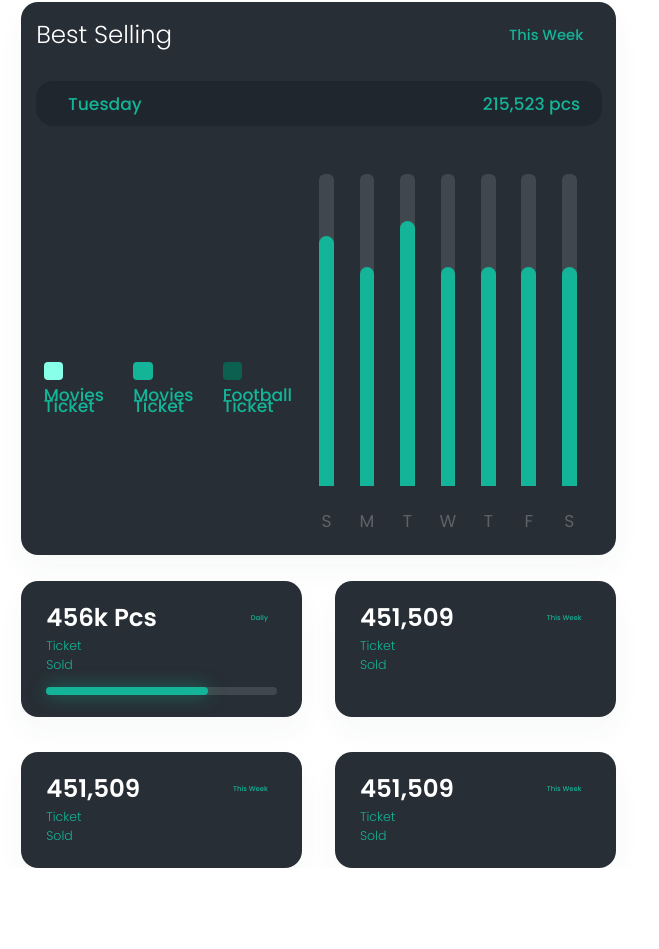
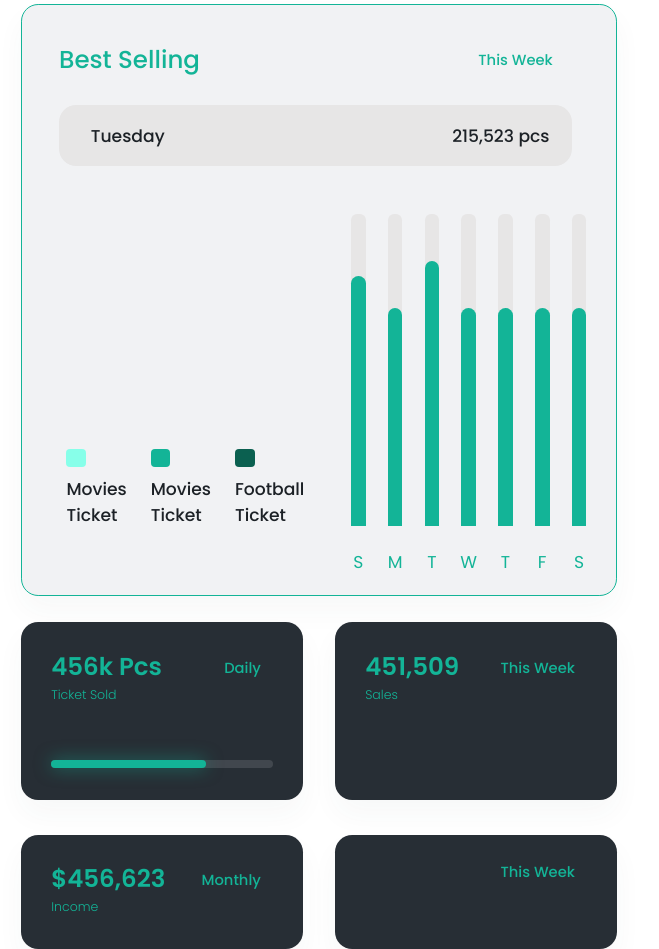
Before and after one commit to josedavid1996/prueba-tectica-eos, a Next.js app: page / in a window 1280 px wide. Shown: the part 229-1178 px from the top of the page, without its empty margins (0-659 px from the left). Before the commit the page ends 1097 px from the top, so only its background shows below. Built offline with nearby package versions, Linux system fonts and the light colour scheme.

Commit message:
feat:Segunda parte del ChartLeft

```diff
--- a/src/components/layout/ChartLeft/index.tsx
+++ b/src/components/layout/ChartLeft/index.tsx
@@ -7,9 +7,9 @@ import Text from '@src/components/shared/Text'
 const ChartLeft = () => {
   return (
     <>
-      <div className="w-full flex flex-col gap-[26px]">
+      <div className="w-full flex flex-col gap-[26px] max-w-[878.88px]">
         {/* FIRST CHART */}
-        <div className="bg-primary-400 rounded-[15px] sm:rounded-[17.1608px] shadow-card w-full pt-[15px] pb-[20.05px] pl-[15px] pr-[13.74px]">
+        <div className="bg-secondary-50 dark:bg-primary-400 rounded-[15px] sm:rounded-[17.1608px] shadow-card w-full pt-[15px] pb-[20.05px] pl-[15px] pr-[13.74px] sm:pt-[36.77px] sm:pb-[35.29pxpx] sm:pl-[36.77px] sm:pr-[44.13px] border border-primary dark:border-transparent">
           {/* TITLE */}
           <div className="flex justify-between items-center">
             <Heading variant="light" size="md">
@@ -28,7 +28,7 @@ const ChartLeft = () => {
           </div>
           {/* DAY */}
 
-          <div className="pl-[12.71px] pr-[8.12px] pt-[7.37px] pb-[7.2px] sm:pl-[31.87px] sm:pr-[22.13px] sm:pt-[18.39px] sm:pb-[16.9px] flex justify-between bg-primary-300 rounded-[6.88085px] sm:rounded-[17.1608px] sm:mt-[26.74px] sm:mb-[35.55px]">
+          <div className="pl-[12.71px] pr-[8.12px] pt-[7.37px] pb-[7.2px] sm:pl-[31.87px] sm:pr-[22.13px] sm:pt-[18.39px] sm:pb-[16.9px] flex justify-between dark:bg-primary-300 bg-[#e7e6e6] rounded-[6.88085px] sm:rounded-[17.1608px] sm:mt-[26.74px] sm:mb-[35.55px]">
             <Text size="xs" variant="medium">
               Tuesday
             </Text>
@@ -39,12 +39,12 @@ const ChartLeft = () => {
 
           {/* CHART */}
 
-          <div className="flex">
+          <div className="flex flex-col items-center md:gap-[46.61px] xl:flex-row">
             {/* IMAGE */}
 
             <div className="w-full">
               <div className="h-[200px]"></div>
-              <div className="ml-[7.53px] flex justify-between  ">
+              <div className="ml-[7.53px] flex justify-between  gap-6">
                 <div>
                   <div className="w-[19.59px] h-[18.8px] bg-primary-50 rounded-[3.93191px]"></div>
                   <Text size="xs" variant="medium" className="mt-[9.85px]">
@@ -66,8 +66,8 @@ const ChartLeft = () => {
               </div>
             </div>
 
-            <div className="w-full h-full hidden lg:block gap-[36.77px]">
-              <div className="grid grid-cols-7">
+            <div className="w-full h-full hidden md:block max-w-[301.65px]">
+              <div className="grid grid-cols-7 gap-[36.77px]">
                 <BarCardLeft porcentage="h-[80%]" letter="S" />
                 <BarCardLeft porcentage="h-[60%]" letter="M" />
                 <BarCardLeft porcentage="h-[85%]" letter="T" />
@@ -80,20 +80,26 @@ const ChartLeft = () => {
           </div>
         </div>
 
-        <div className="grid grid-cols-2 gap-x-[32.57px] gap-y-[34.88px]">
+        <div className="grid grid-cols-1 xl:grid-cols-2 gap-x-[32.57px] gap-y-[34.88px]">
           {/*  TICKET */}
           <CardData
             title="456k Pcs"
             subTitle="Daily"
+            text="Ticket Sold"
             partBottom={
-              <div className="h-[8.53px] rounded-[40px] w-full bg-[#ffffff1f] mt-3">
+              <div className="h-[8.53px] rounded-[40px] w-full bg-[#ffffff1f] mt-3 md:mt-[54.84px]">
                 <span className="w-[70%] h-full bg-primary rounded-[40px] shadow-bar block"></span>
               </div>
             }
           />
-          <CardData title="451,509" subTitle="This Week" />
-          <CardData title="451,509" subTitle="This Week" />
-          <CardData title="451,509" subTitle="This Week" />
+          <CardData title="451,509" text="Sales" subTitle="This Week" />
+          <CardData
+            title="$456,623"
+            text="Income"
+            subTitle="Monthly"
+            isView="hidden lg:block"
+          />
+          <CardData subTitle="This Week" />
         </div>
       </div>
     </>
--- a/src/components/shared/BarCardLeft/index.tsx
+++ b/src/components/shared/BarCardLeft/index.tsx
@@ -7,12 +7,14 @@ const BarCardLeft = ({ porcentage, letter }: Props) => {
   return (
     <>
       <div className="flex flex-col items-center w-[14.71px]">
-        <div className="w-[14.71px] rounded-[6.12884px] h-[312.57px] bg-[#ffffff1f] mt-3 flex items-end">
+        <div className="w-[14.71px] rounded-[6.12884px] h-[312.57px] bg-[#e7e6e6] dark:bg-[#ffffff1f] mt-3 flex items-end">
           <span
             className={`${porcentage} h-[70%] w-full bg-primary rounded-t-[40px]  block`}
           ></span>
         </div>
-        <p className="text-[17.16px] text-[#ffffff40] mt-[23.29px]">{letter}</p>
+        <p className="text-[17.16px] text-primary dark:text-[#ffffff40] mt-[23.29px]">
+          {letter}
+        </p>
       </div>
     </>
   )
--- a/src/components/shared/CardData/index.tsx
+++ b/src/components/shared/CardData/index.tsx
@@ -7,34 +7,36 @@ interface Props {
   title?: string
   subTitle?: string
   partBottom?: ReactNode
+  isView?: string
+  text?: string
 }
 
-const CardData = ({ title, subTitle, partBottom }: Props) => {
+const CardData = ({ title, subTitle, partBottom, isView, text }: Props) => {
   return (
     <>
-      <div className="bg-primary-400 rounded-[15px] sm:rounded-[17.1608px] shadow-card pt-[19px] px-[25px] pb-[22.02px] ">
+      <div
+        className={`bg-primary-400 rounded-[15px] sm:rounded-[17.1608px] shadow-card pt-[19px] px-[25px] md:px-[29.95px] pb-[22.02px] md:pb-[31.78px] md:pt-[26.72px] ${isView}`}
+      >
         <div className="flex justify-between items-center">
           <Heading variant="semibold" size="md">
             {title}
           </Heading>
 
           <div className="flex gap-[3.89px] items-center">
-            <p className="text-[6.88px] font-medium text-primary dark:text-[#B7B7B7]">
+            <p className="text-[6.88px] md:text-[14.71px] font-medium text-primary dark:text-[#B7B7B7]">
               {subTitle}
             </p>
             <Icon
               name="arrow-down"
-              className="w-[5.56px] h-[12.42px] text-primary dark:text-[#B7B7B7]"
+              className="w-[5.56px] h-[12.42px] md:w-[8.02px] md:h-[14.97px] text-primary dark:text-[#B7B7B7]"
             />
           </div>
         </div>
 
         <Text size="sm" color="white-50" variant="light">
-          Ticket
+          {text}
         </Text>
-        <Text size="sm" color="white-50" variant="light">
-          Sold
-        </Text>
+
         {/* <div className="h-[8.53px] rounded-[40px] w-full bg-[#ffffff1f] mt-3">
           <span className="w-[70%] h-full bg-primary rounded-[40px] shadow-bar block"></span>
         </div> */}
--- a/src/components/shared/Heading/index.tsx
+++ b/src/components/shared/Heading/index.tsx
@@ -15,20 +15,20 @@ interface Props extends HTMLAttributes<HTMLHeadingElement> {
 const sizes: Record<Size, string> = {
   xl: '24.5154px',
   lg: 'title-5',
-  md: 'text-[16.8286px] sm:text-[24.5154px]',
+  md: 'text-[16.8286px] md:text-[24.5154px]',
   sm: 'title-7',
   xs: 'title-8'
 }
 
 const colors: Record<Color, string> = {
-  white: 'text-white',
+  white: 'dark:text-white text-primary',
   black: 'text-black dark:text-white',
   primary: 'text-primary',
   secondary: 'text-secondary'
 }
 
 const variants: Record<Variant, string> = {
-  light: 'font-light',
+  light: 'font-light md:font-medium ',
   normal: 'font-normal',
   medium: 'font-medium',
   semibold: 'font-semibold',
--- a/src/components/shared/Text/index.tsx
+++ b/src/components/shared/Text/index.tsx
@@ -16,13 +16,13 @@ const sizes: Record<Size, string> = {
   lg: 'paragraph-1',
   md: 'paragraph-2',
   sm: 'text-[12.5664px]',
-  xs: 'text-[6.88px] leading-[10.32px] sm:text-[17.16px] sm:eading-[25.74px]'
+  xs: 'text-[6.88px] leading-[10.32px] sm:text-[17.16px] sm:leading-[25.74px]'
 }
 
 const colors: Record<Color, string> = {
-  white: 'text-primary dark:text-white',
+  white: 'text-primary-900 dark:text-white',
   'white-50': 'text-primary dark:text-[#ffffff99]',
-  black: 'text-black dark:text-white',
+  black: 'text-primary-900 dark:text-white',
   primary: 'text-primary',
   secondary: 'text-secondary'
 }
--- a/src/pages/index.tsx
+++ b/src/pages/index.tsx
@@ -4,12 +4,12 @@ import ChartRight from '@src/components/layout/ChartRight'
 const Home = () => {
   return (
     <>
-      <div className="hidden sm:block">
-        <h3 className="text-primary py-[20px] pl-[93.87px] text-[16px] font-semibold dark:bg-primary-500 bg-[#F1F2F4]">
+      <div className="hidden lg:block">
+        <h3 className="text-primary py-[20px] pl-[93.87px] text-[16px] font-semibold dark:bg-primary-500 border-y border-primary dark:border-transparent">
           Dashboard /
         </h3>
       </div>
-      <div className="flex flex-col md:flex-row px-[21.19px] md:gap-[48px] md:mt-[47px]">
+      <div className="flex flex-col md:flex-row px-[21.19px] md:gap-[48px] lg:mt-[47px]">
         <ChartLeft />
         <ChartRight />
       </div>
```
